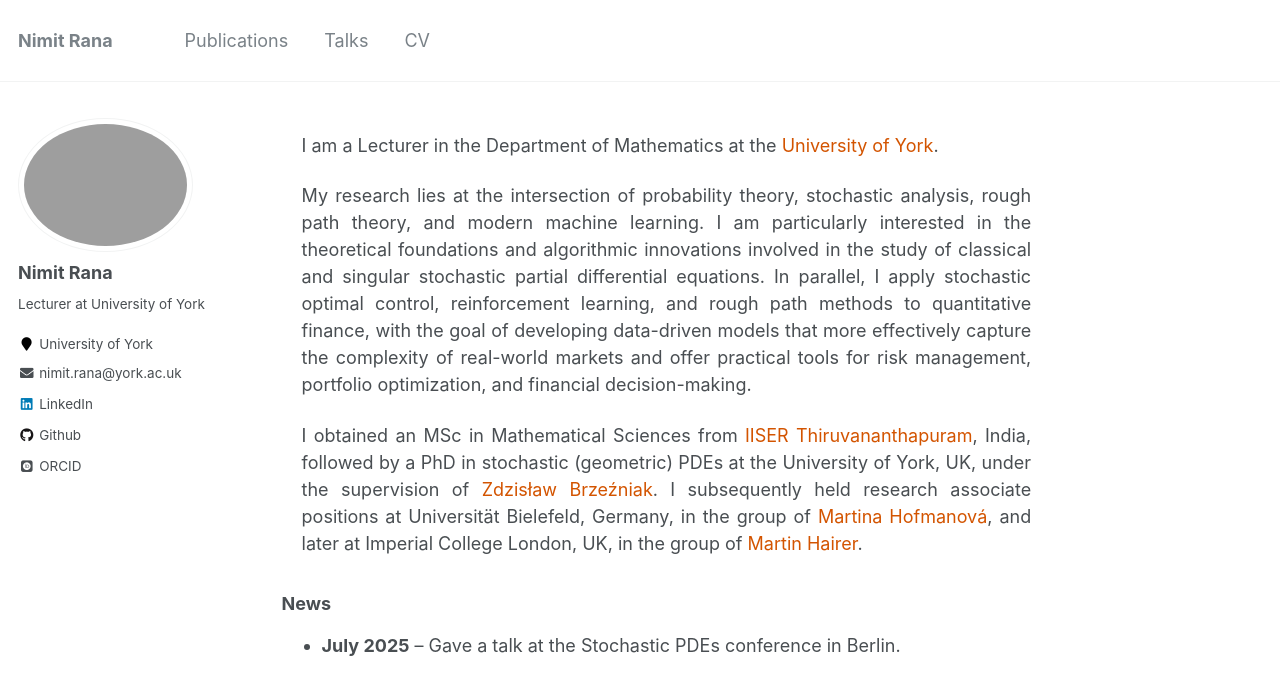
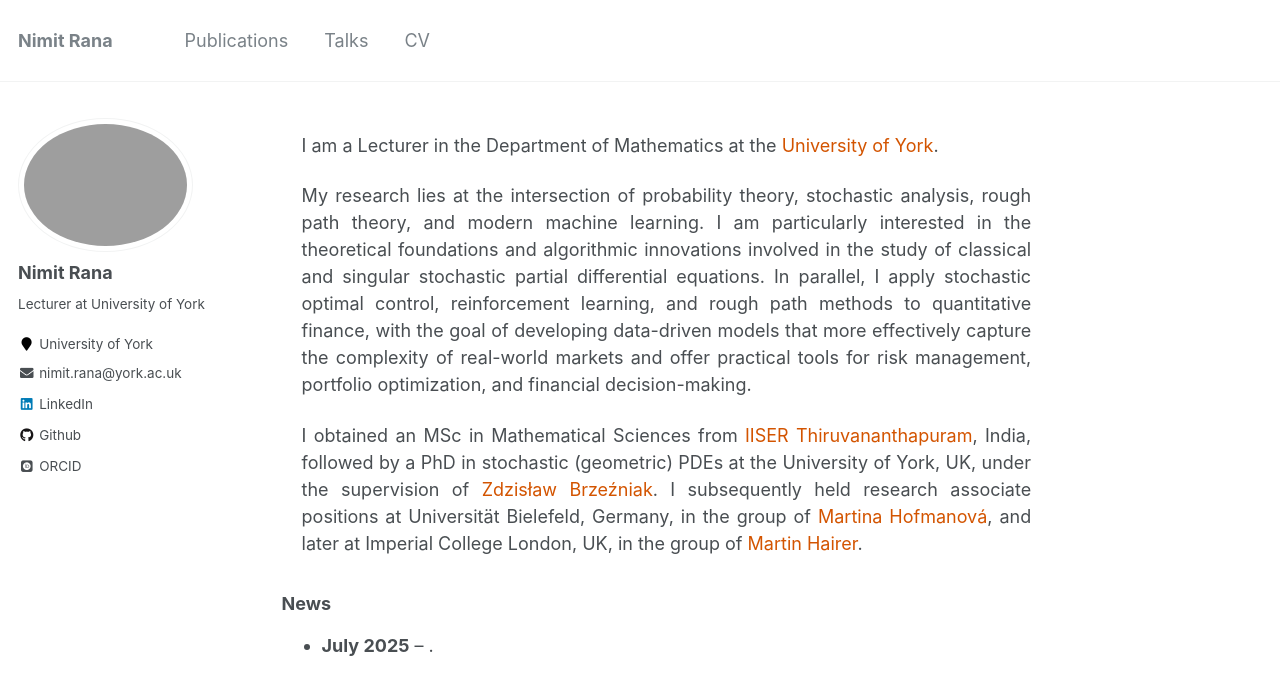
Before and after one commit to rananimit/rananimit.github.io, a Jekyll site: the page built from _pages/about.md, in a window 1280 px wide. Shown: the top 695 px of the page. Built offline with Jekyll 4.4.1, drawn with Linux system fonts in a browser that asks for light colours; some web fonts are replaced.

Commit message:
Update about.md

```diff
--- a/_pages/about.md
+++ b/_pages/about.md
@@ -46,6 +46,6 @@ I obtained an MSc in Mathematical Sciences from <a href="https://maths.iisertvm.
 <div class="news-section">
   <h3>News</h3>
   <ul>
-    <li><strong>July 2025</strong> – Gave a talk at the Stochastic PDEs conference in Berlin.</li>
+    <li><strong>July 2025</strong> – .</li>
   </ul>
 </div>
```
